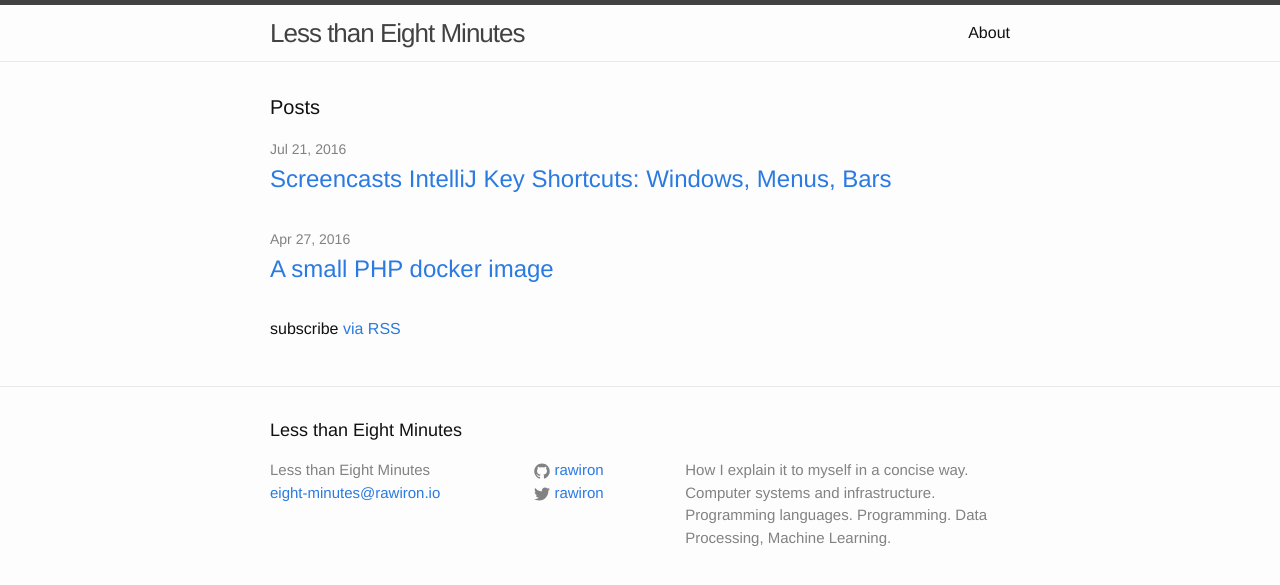
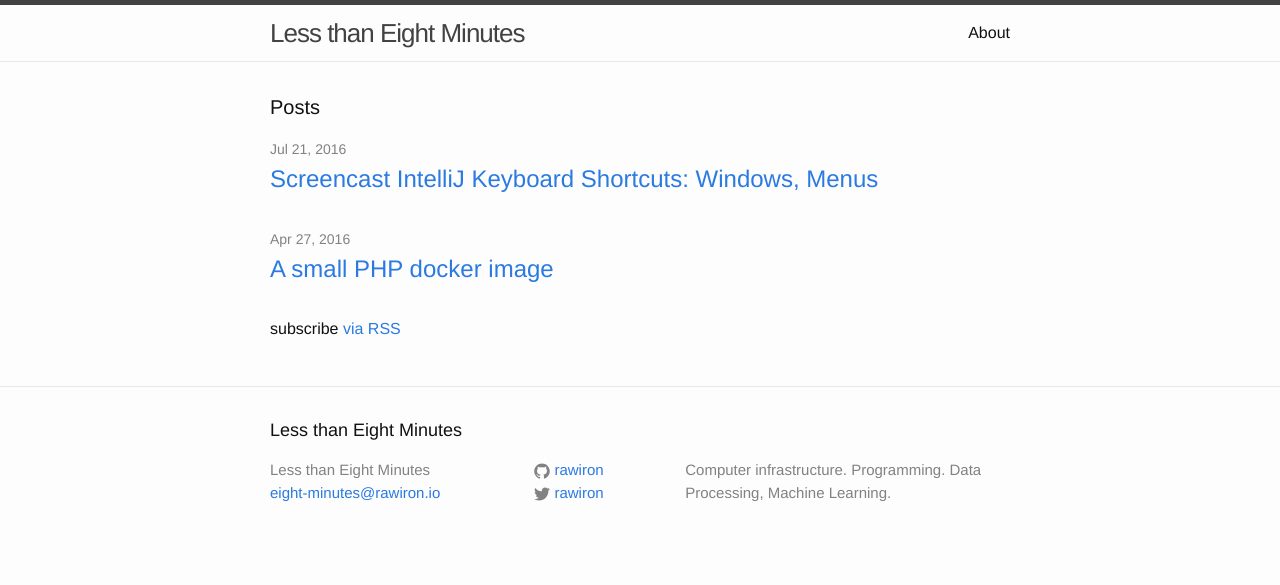
Before and after one commit to RawIron/jekyll-rawiron.github.io, a Jekyll site: the page built from index.html, in a window 1280 px wide. Shown: the top 585 px of the page. Built offline with Jekyll 4.4.1, drawn with Linux system fonts in a browser that asks for light colours.

Commit message:
fix typo; change topic text

```diff
--- a/_config.yml
+++ b/_config.yml
@@ -9,9 +9,7 @@
 title: Less than Eight Minutes
 email: eight-minutes@rawiron.io
 description: > # this means to ignore newlines until "baseurl:"
-  How I explain it to myself in a concise way.
-  Computer systems and infrastructure.
-  Programming languages.
+  Computer infrastructure.
   Programming.
   Data Processing, Machine Learning.
 baseurl: "" # the subpath of your site, e.g. /blog
--- a/_posts/2016-07-21-tutorial-intellij-gui-windows-edit.markdown
+++ b/_posts/2016-07-21-tutorial-intellij-gui-windows-edit.markdown
@@ -1,6 +1,6 @@
 ---
 layout: post
-title:  "Screencasts IntelliJ Key Shortcuts: Windows, Menus, Bars"
+title:  "Screencast IntelliJ Keyboard Shortcuts: Windows, Menus"
 date:   2016-07-21 10:39:12 +0200
 categories: coding ide
 ---
```
